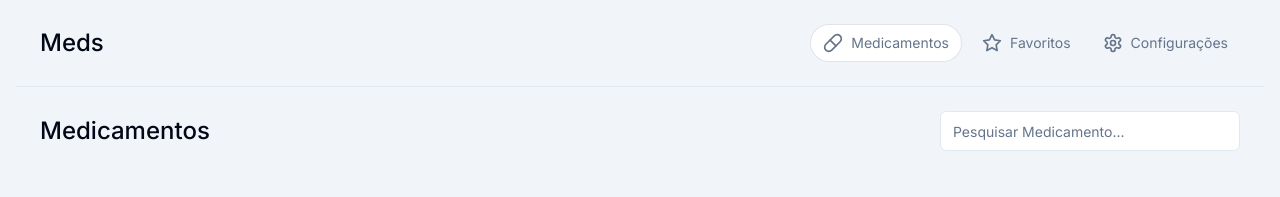
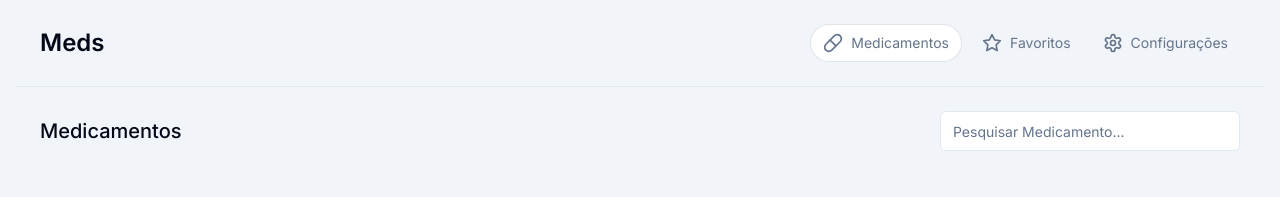
Before and after one commit to izaiasmorais/meds, a Next.js app: page / in a window 1280 px wide. Shown: the top 197 px of the page. Built offline with nearby package versions, Linux system fonts and the light colour scheme.

Commit message:
fix: list index

```diff
--- a/src/app/page.tsx
+++ b/src/app/page.tsx
@@ -8,7 +8,7 @@ export default function Home() {
 	return (
 		<main className="w-full h-screen bg-[#f1f5f9] px-4">
 			<header className="max-w-[1200px] mx-auto flex items-center justify-between py-6">
-				<h1 className="text-2xl font-medium">Meds</h1>
+				<h1 className="text-2xl font-semibold">Meds</h1>
 
 				<div className="hidden md:flex">
 					<MenuBar />
@@ -23,7 +23,7 @@ export default function Home() {
 
 			<div className="max-w-[1200px] mx-auto py-6">
 				<div className="w-full flex flex-wrap items-center justify-between gap-2">
-					<h1 className="text-2xl font-medium">Medicamentos</h1>
+					<h1 className="text-xl font-medium">Medicamentos</h1>
 
 					<Input
 						placeholder="Pesquisar Medicamento..."
--- a/src/components/meds-list-pagination.tsx
+++ b/src/components/meds-list-pagination.tsx
@@ -36,7 +36,7 @@ export function MedsListPagination({
 
 				{Array.from({ length: totalPages }).map((_, index) => {
 					return (
-						<PaginationItem>
+						<PaginationItem key={index}>
 							<PaginationLink
 								isActive={index + 1 === page}
 								href="#"
```
